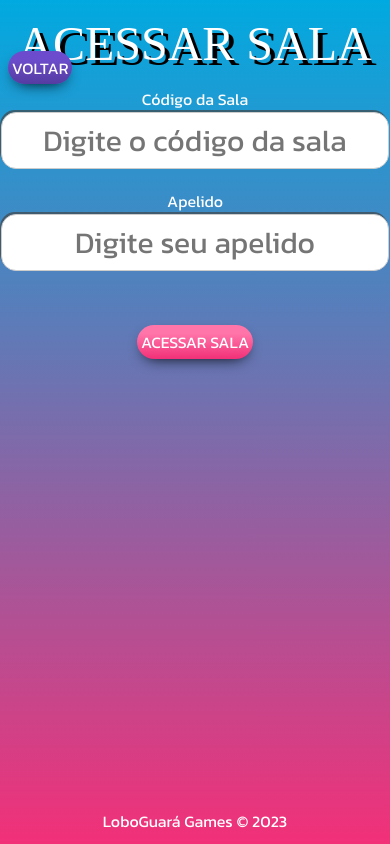
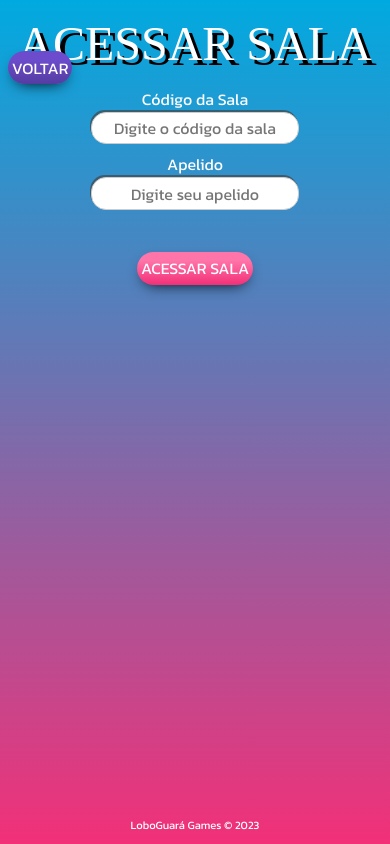
Before and after one commit to Feliper62/falacia-game-frontend, a Next.js app: page /pages/acessar_sala in a window 390 px wide. Built offline with nearby package versions, Linux system fonts and the light colour scheme; a web font is replaced by a local one.

Commit message:
:fix: Corrigido responsividade dos textos de input

```diff
--- a/src/app/styles/Button.module.css
+++ b/src/app/styles/Button.module.css
@@ -1,4 +1,3 @@
-/* Estilos base para ambos os botões */
 .Button, .voltarButton {
     display: flex;
     flex-direction: column; /* Empilhe os elementos verticalmente */
@@ -18,7 +17,6 @@
     margin: 3vh 0; /* Aumente o espaçamento vertical entre os botões ainda mais */
   }
 
-  /* Estilos específicos para .Button */
   .Button {
     background: linear-gradient(to bottom, #ff75aa 25%, #f23077 100%);
     background-color: #fa99be;
@@ -32,7 +30,6 @@
     padding-bottom: 10px;
   }
 
-  /* Estilos específicos para .voltarButton */
   .voltarButton {
     position: absolute;
     top: 2vh; /* Use unidades 'vh' para posicionamento relativo à altura da tela */
@@ -49,7 +46,6 @@
     padding-bottom: 10px;
   }
 
-  /* Media query para ajustar o espaçamento em telas menores */
   @media (max-width: 768px) {
     .Button, .voltarButton {
       padding: 0.5vh 1vw; /* Reduza o espaçamento vertical e horizontal para telas menores, se necessário */
--- a/src/app/styles/InputTexto.module.css
+++ b/src/app/styles/InputTexto.module.css
@@ -1,28 +1,41 @@
-.inputGeral{
+.inputGeral {
   text-align: center;
-
 }
 
 .textoInput {
-  font-size: 50px;
-  margin-bottom: 16px;
+  font-size: 2vw; /* Tamanho de fonte relativo à largura da tela */
+  margin-bottom: 0.5rem; /* Espaçamento inferior menor */
   font-family: Karantina;
   text-shadow: -2px 2px #000000;
 }
 
-
 .input[type="text"] {
-  padding: 5px;
-   font-size: 30px;
+  padding: 0.5rem;
+  font-size: 1.5vw; /* Tamanho de fonte relativo à largura da tela */
   border-width: 1px;
   border-color: #CCCCCC;
   background-color: #FFFFFF;
   color: #000000;
   border-style: solid;
   border-radius: 15px;
-   box-shadow: -1px -2px 0px rgba(66,66,66,.66);
-   text-shadow: -50px 0px 0px rgba(66,66,66,.0);
+  box-shadow: -1px -2px 0px rgba(66, 66, 66, 0.66);
+  text-shadow: -10px 0px 0px rgba(66, 66, 66, 0);
   text-align: center;
   font-family: Kanit;
-   margin-bottom: 20px;
+  margin-bottom: 1rem; /* Espaçamento inferior maior */
 }
+
+/* Media query para ajustar estilos em telas menores */
+@media (max-width: 768px) {
+
+  .textoInput {
+    font-size: 1rem;
+    margin-bottom: 0.2rem;
+  }
+
+  .input[type="text"] {
+    padding: 0.2rem;
+    font-size: 1rem;
+    margin-bottom: 0.5rem;
+  }
+}
--- a/src/app/styles/Texto.module.css
+++ b/src/app/styles/Texto.module.css
@@ -1,4 +1,3 @@
-/* Estilos para a classe .textoComum */
 .textoComum {
     display: flex;
     flex-direction: column;
@@ -11,7 +10,6 @@
     color: white;
   }
 
-  /* Estilos para a classe .footer */
   .footer {
     position: absolute;
     bottom: 1rem; /* Posicionamento em relação ao fundo da tela */
@@ -23,7 +21,6 @@
     align-items: center; /* Centraliza verticalmente */
   }
 
-  /* Estilos para a classe .titulo */
   .titulo {
     display: flex;
     text-align: center;
@@ -37,7 +34,6 @@
     padding: 1rem; /* Espaçamento interno menor */
   }
 
-  /* Media query para ajustar estilos em telas menores */
   @media (max-width: 768px) {
     .textoComum {
       font-size: 1rem; /* Tamanho de fonte menor para telas menores */
@@ -46,6 +42,7 @@
     .footer {
       bottom: 0.5rem; /* Posicionamento inferior menor */
       padding-bottom: 0.2rem; /* Espaçamento inferior ainda menor */
+      font-size: 0.7rem; /* Tamanho de fonte menor para telas menores */
     }
 
     .titulo {
```
Lines whose indentation alone changed are shown as unchanged.
